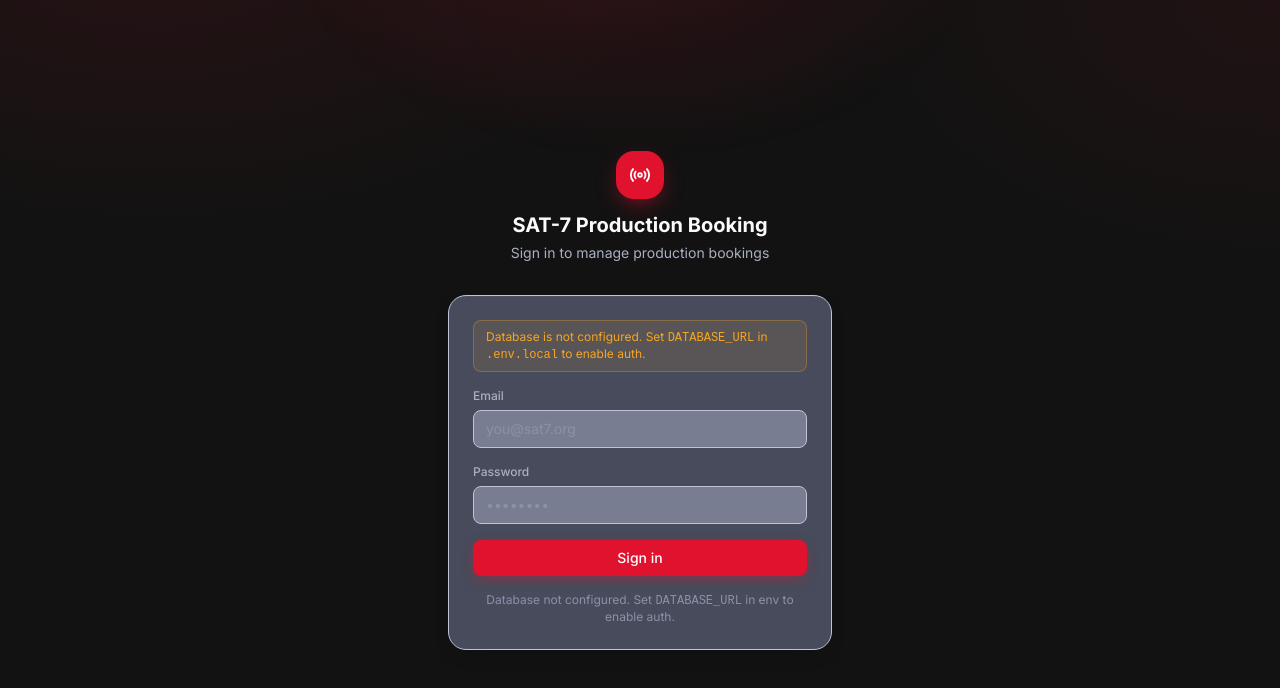
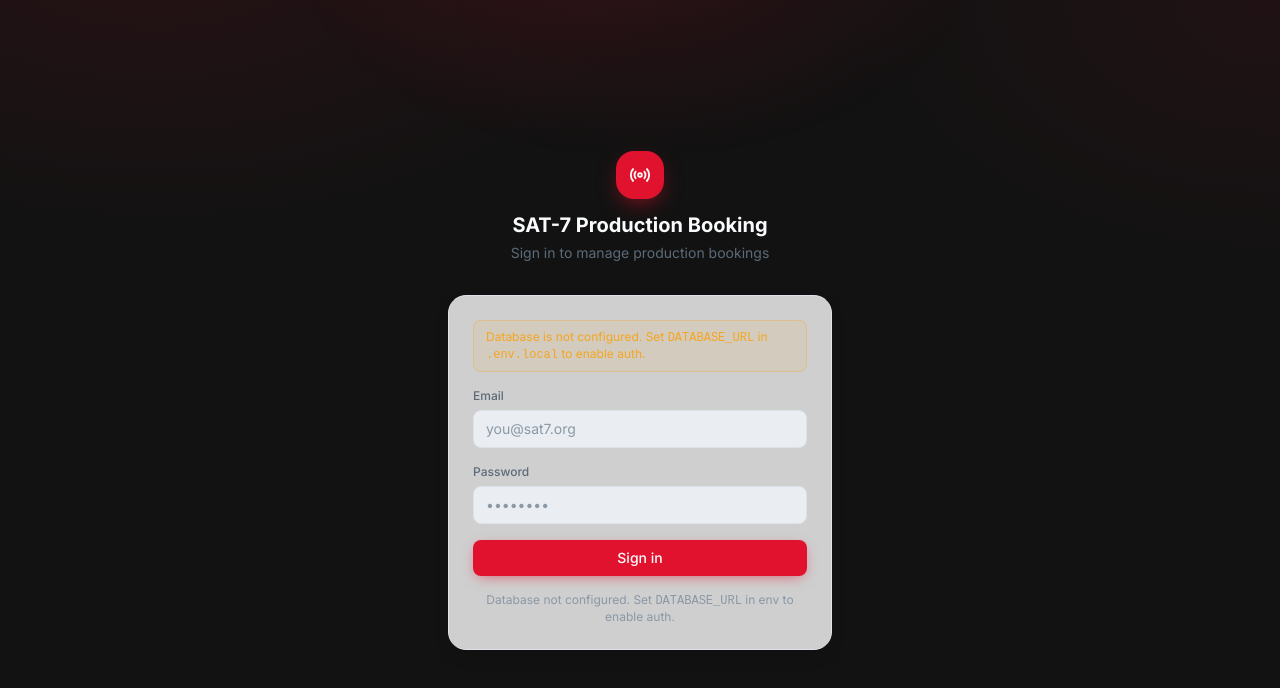
Before and after one commit to sat7leb-ux/bookingleb, a Next.js app: page /login in a window 1280 px wide. Shown: the top 688 px of the page. Built offline with nearby package versions, Linux system fonts and the light colour scheme; no server answers.

Commit message:
Support multiple locations per booking and align colors with Promo Desk

```diff
--- a/app/globals.css
+++ b/app/globals.css
@@ -4,15 +4,14 @@
 
 :root {
   /* SAT-7 Brand Theme — Red, Black, Dark Blue */
-  --bg: 60 65 80;           /* Light slate #3C4150 */
-  --surface: 85 90 110;      /* Light slate #555A6E */
-  --surface-2: 120 125 145;  /* Light slate #787D91 */
-  --surface-3: 155 160 180;  /* Light slate #9BA0B4 */
-  --border: 190 195 215;     /* Light gray #BEC3D7 */
-  --border-strong: 215 218 235; /* #D7DAEB */
-  --fg: 250 251 253;         /* Near white */
-  --muted: 170 175 195;      /* Light gray */
-  --muted-2: 140 145 170;    /* Medium gray */
+  --bg: 243 245 247;
+  --surface: 255 255 255;
+  --surface-2: 234 238 242;
+  --border: 220 226 232;
+  --border-strong: 200 208 218;
+  --fg: 250 251 253;
+  --muted: 92 107 120;
+  --muted-2: 139 152 165;
   --primary: 225 18 46;     /* SAT-7 Red #E1122E */
   --primary-fg: 255 255 255;
   --accent: 225 18 46;      /* SAT-7 Red */
@@ -25,15 +24,14 @@
 }
 
 .light {
-  --bg: 255 255 255;
-  --surface: 245 245 250;
-  --surface-2: 235 235 245;
-  --surface-3: 225 225 240;
-  --border: 200 200 220;
-  --border-strong: 180 180 200;
-  --fg: 11 18 32;           /* Dark Blue #0B1220 */
-  --muted: 90 100 120;
-  --muted-2: 140 150 168;
+  --bg: 243 245 247;
+  --surface: 255 255 255;
+  --surface-2: 234 238 242;
+  --border: 220 226 232;
+  --border-strong: 200 208 218;
+  --fg: 22 33 43;
+  --muted: 92 107 120;
+  --muted-2: 139 152 165;
   --primary: 225 18 46;     /* SAT-7 Red */
   --primary-fg: 255 255 255;
   --accent: 225 18 46;      /* SAT-7 Red */
--- a/lib/queries.ts
+++ b/lib/queries.ts
@@ -109,6 +109,12 @@
     left join programs pr on pr.id = b.program_id
     left join channels c on c.id = b.channel_id
     left join locations l on l.id = b.location_id
+     left join lateral (
+       select jsonb_agg(jsonb_build_object('id', loc.id, 'name', loc.name)) as locations
+       from booking_locations bl
+       join locations loc on loc.id = bl.location_id
+       where bl.booking_id = b.id
+     ) blocs on true
     left join transportation tr on tr.booking_id = b.id
     left join dress_codes d on d.booking_id = b.id
     ${w}`;
@@ -121,7 +127,7 @@
        p.full_name as person_full_name, p.whatsapp as person_whatsapp, p.email as person_email,
        pr.name as program_name,
        c.name as channel_name,
-       l.name as location_name,
+       l.name as location_name, blocs.locations as location_list,
        tr.type as transportation_type,
        d.code as dress_code,
        (select count(*) from public.booking_guests bg where bg.booking_id = b.id) as guest_count
--- a/lib/types.ts
+++ b/lib/types.ts
@@ -128,6 +128,7 @@
   episode_number: string | null;
   recorded_episodes_count: number | null;
   location_id: string | null;
+  location_ids: string[];
   extra_notes: string | null;
   confirmation_status: ConfirmationStatus;
   created_by: string | null;
@@ -138,6 +139,7 @@
   program?: Pick<Program, "id" | "name"> | null;
   channel?: Pick<Channel, "id" | "name"> | null;
   location?: Pick<Location, "id" | "name"> | null;
+  locations?: Pick<Location, "id" | "name">[];
 }
 
 export interface BookingActivity {
--- /dev/null
+++ b/update-promo-colors.cjs
@@ -0,0 +1,66 @@
+const fs = require('fs');
+const path = 'app/globals.css';
+let content = fs.readFileSync(path, 'utf8');
+
+// Replace light theme with Promo Desk light colors
+content = content.replace(
+  `  --bg: 60 65 80;           /* Light slate #3C4150 */
+  --surface: 85 90 110;      /* Light slate #555A6E */
+  --surface-2: 120 125 145;  /* Light slate #787D91 */
+  --surface-3: 155 160 180;  /* Light slate #9BA0B4 */
+  --border: 190 195 215;     /* Light gray #BEC3D7 */
+  --border-strong: 215 218 235; /* #D7DAEB */
+  --fg: 250 251 253;         /* Near white */
+  --muted: 170 175 195;      /* Light gray */
+  --muted-2: 140 145 170;    /* Medium gray */`,
+  `  --bg: 243 245 247;
+  --surface: 255 255 255;
+  --surface-2: 234 238 242;
+  --border: 220 226 232;
+  --border-strong: 200 208 218;
+  --fg: 250 251 253;
+  --muted: 92 107 120;
+  --muted-2: 139 152 165;`
+);
+
+// Replace dark theme with Promo Desk dark colors
+content = content.replace(
+  `.light {
+  --bg: 255 255 255;
+  --surface: 245 245 250;
+  --surface-2: 235 235 245;
+  --surface-3: 225 225 240;
+  --border: 200 200 220;
+  --border-strong: 180 180 200;
+  --fg: 11 18 32;           /* Dark Blue #0B1220 */
+  --muted: 90 100 120;
+  --muted-2: 140 150 168;
+  --primary: 225 18 46;     /* SAT-7 Red */
+  --primary-fg: 255 255 255;
+  --accent: 225 18 46;      /* SAT-7 Red */
+  --success: 16 185 129;
+  --warning: 217 119 6;
+  --danger: 225 18 46;      /* SAT-7 Red */
+  --info: 2 132 199;
+  --violet: 124 58 237;`,
+  `.light {
+  --bg: 243 245 247;
+  --surface: 255 255 255;
+  --surface-2: 234 238 242;
+  --border: 220 226 232;
+  --border-strong: 200 208 218;
+  --fg: 22 33 43;
+  --muted: 92 107 120;
+  --muted-2: 139 152 165;
+  --primary: 225 18 46;     /* SAT-7 Red */
+  --primary-fg: 255 255 255;
+  --accent: 225 18 46;      /* SAT-7 Red */
+  --success: 16 185 129;
+  --warning: 217 119 6;
+  --danger: 225 18 46;      /* SAT-7 Red */
+  --info: 2 132 199;
+  --violet: 124 58 237;`
+);
+
+fs.writeFileSync(path, content);
+console.log('Updated colors to match Promo Desk');
```
Also changed, not shown: multi-location-queries.cjs (added, +30 -0 lines), multi-location-query.cjs (added, +12 -0 lines), multi-location.cjs (added, +20 -0 lines), update-promo-dark.cjs (added, +86 -0 lines), 1 other file (tests, documents, lock files or other folders).
